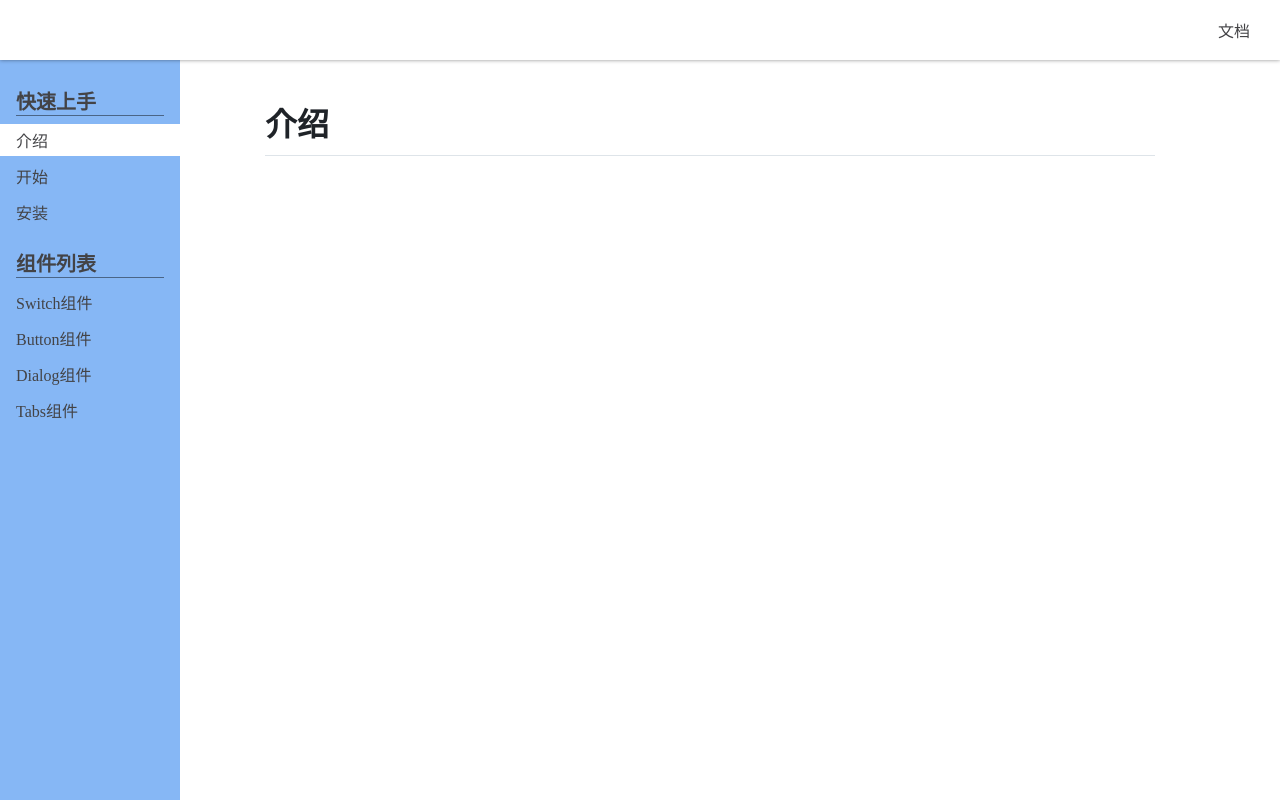
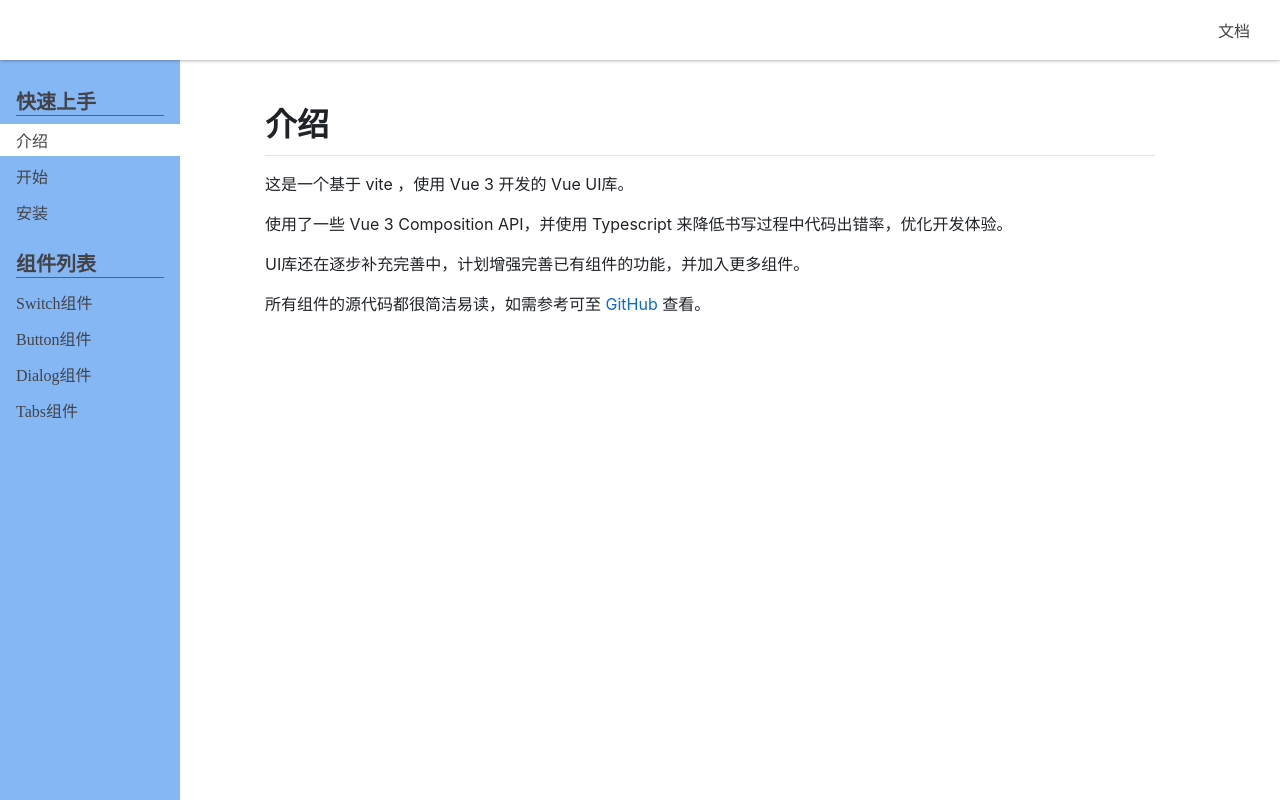
Before and after one commit to xmxshr/MUI-vue, a Vue app: page /#/doc/introduction in a window 1280 px wide. Built offline with nearby package versions, Linux system fonts and the light colour scheme.

Commit message:
feat: 介绍页文案

```diff
--- a/src/router.js
+++ b/src/router.js
@@ -19,7 +19,7 @@ const router = createRouter({
       path: '/doc',
       component: Doc,
       children: [
-        { path: '', component: DefaultDoc },
+        { path: '', redirect: '/doc/introduction' },
         { path: 'introduction', component: Introduction },
         { path: 'get-started', component: GetStarted },
         { path: 'install', component: Install },
--- a/src/views/doc/Introduction.vue
+++ b/src/views/doc/Introduction.vue
@@ -1,5 +1,9 @@
 <template>
   <article class="markdown-body">
     <h1>介绍</h1>
+    <p>这是一个基于 vite ，使用 Vue 3 开发的 Vue UI库。</p>
+    <p>使用了一些 Vue 3 Composition API，并使用 Typescript 来降低书写过程中代码出错率，优化开发体验。</p>
+    <p>UI库还在逐步补充完善中，计划增强完善已有组件的功能，并加入更多组件。</p>
+    <p>所有组件的源代码都很简洁易读，如需参考可至 <a href="https://github.com/xmxshr/MUI-vue" target="_blank">GitHub</a> 查看。</p>
   </article>
 </template>
```
